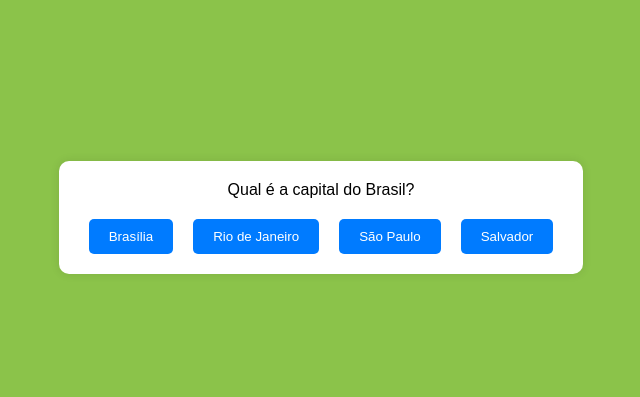
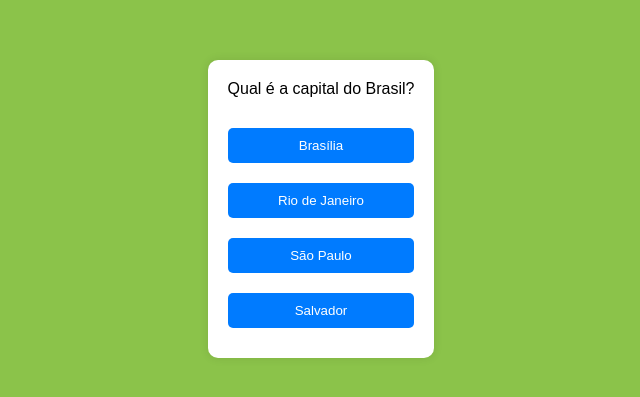
Before and after one commit to CaioQuintes/Caio-Quiz, a plain HTML site: page index.html in a window 1280 px wide. Shown: the part 191-588 px from the top of the page, without its empty margins (319-959 px from the left). Drawn offline with Linux system fonts and the light colour scheme.

Commit message:
Update index.html

```diff
--- a/index.html
+++ b/index.html
@@ -13,6 +13,7 @@
             justify-content: center;
             height: 100vh;
             background-color: #8BC34A; /* Cor de fundo verde */
+            margin: 0;
         }
         .quiz-container {
             background: #fff;
@@ -20,22 +21,26 @@
             border-radius: 10px;
             box-shadow: 0 0 10px rgba(0, 0, 0, 0.1);
             text-align: center;
+            max-width: 90%;
         }
         .question {
             margin-bottom: 20px;
         }
         .options, .buttons {
             display: flex;
+            flex-direction: column;
             justify-content: center;
         }
         .button {
-            margin: 0 10px;
-            padding: 10px 20px;
+            margin: 10px 0;
+            padding: 10px;
             background-color: #007BFF;
             color: #fff;
             border: none;
             border-radius: 5px;
             cursor: pointer;
+            width: 100%;
+            max-width: 200px;
         }
         .button:hover {
             background-color: #0056b3;
```
